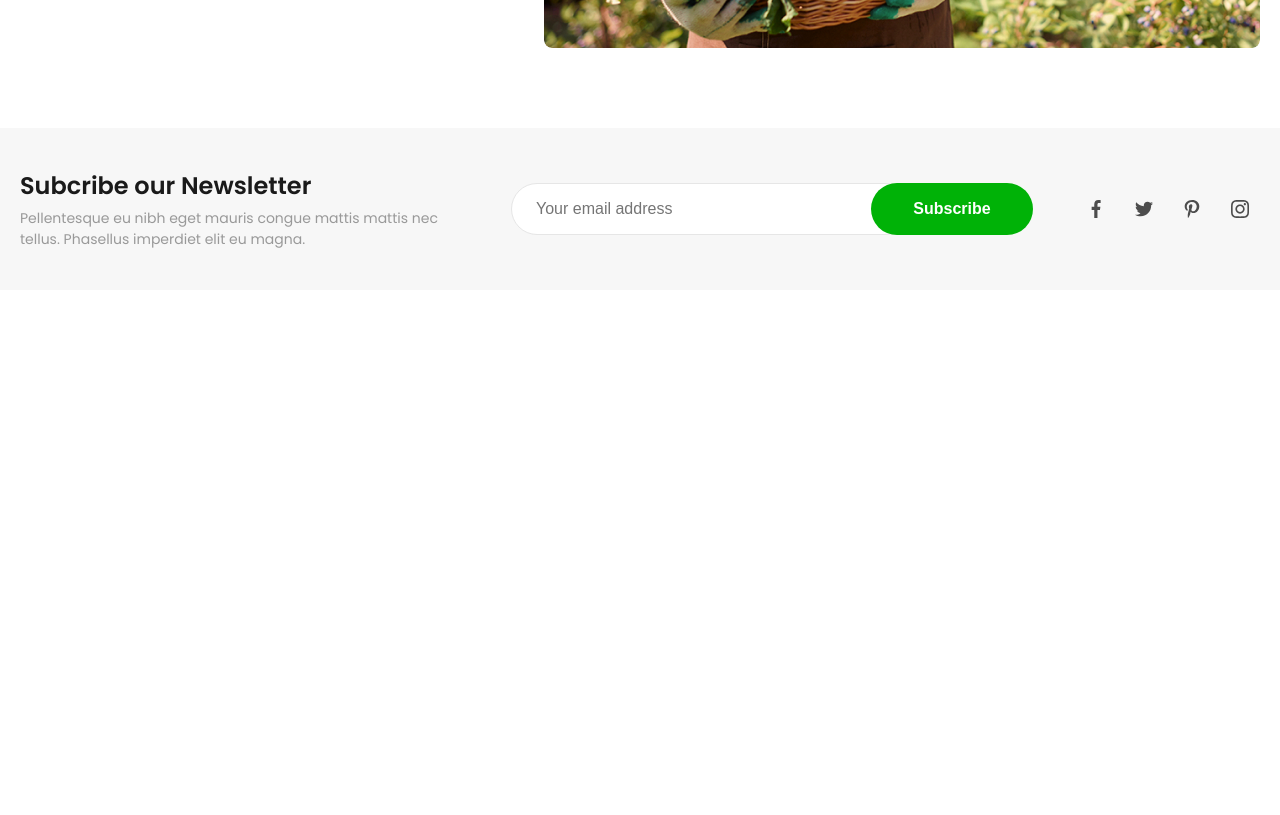
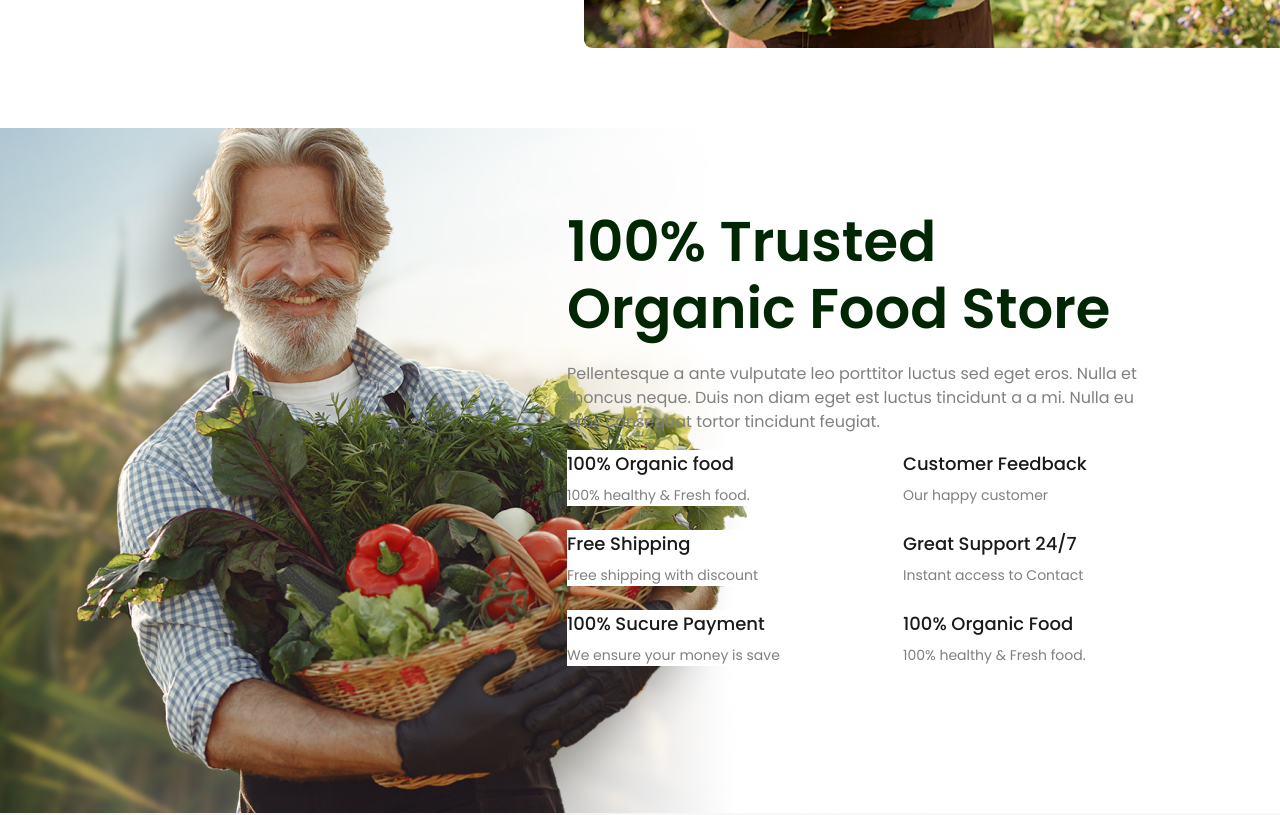
Before and after one commit to nurmuhammad9888/eCommerce, a React (Create React App) app: page /about in a window 1280 px wide. Shown: the part 840-1655 px from the top of the page. Before the commit the page ends 1130 px from the top, so only its background shows below. Built offline with nearby package versions, Linux system fonts and the light colour scheme.

Commit message:
about continuation

```diff
--- a/src/pages/About/About.js
+++ b/src/pages/About/About.js
@@ -1,6 +1,8 @@
 import React from 'react'
 import "./about.css"
 import aboutImg01 from "../../assets/images/aboutimg01.jpg"
+import aboutOrganic from "../../assets/images/aboutimg02.jpg"
+
 export const About = () => {
     return (
         <div className="about">
@@ -13,6 +15,43 @@ export const About = () => {
                     <img className='about-trusted-img' src={aboutImg01} width={716} height={492} alt="humans" />
                 </div>
             </div>
+            <div className="about-organic">
+                <div className="about-organic-img">
+                    <img src={aboutOrganic} alt="humans" />
+                </div>
+                <div className="about-organic-content">
+                    <div className="about-organic-content-text-wrap">
+                        <h3 className="about-organic-title">100% Trusted Organic Food Store</h3>
+                        <p className="about-organic-text">Pellentesque a ante vulputate leo porttitor luctus sed eget eros. Nulla et rhoncus neque. Duis non diam eget est luctus tincidunt a a mi. Nulla eu eros consequat tortor tincidunt feugiat. </p>
+                    </div>
+                    <ul className="about-organic-list">
+                        <li className="about-organic-item">
+                            <h4 className="about-organic-item-title">100% Organic food</h4>
+                            <p className="about-organic-item-text">100% healthy & Fresh food.</p>
+                        </li>
+                        <li className="about-organic-item">
+                            <h4 className="about-organic-item-title">Customer Feedback</h4>
+                            <p className="about-organic-item-text">Our happy customer</p>
+                        </li>
+                        <li className="about-organic-item">
+                            <h4 className="about-organic-item-title">Free Shipping</h4>
+                            <p className="about-organic-item-text">Free shipping with discount</p>
+                        </li>
+                        <li className="about-organic-item">
+                            <h4 className="about-organic-item-title">Great Support 24/7</h4>
+                            <p className="about-organic-item-text">Instant access to Contact</p>
+                        </li>
+                        <li className="about-organic-item">
+                            <h4 className="about-organic-item-title">100% Sucure Payment</h4>
+                            <p className="about-organic-item-text">We ensure your money is save</p>
+                        </li>
+                        <li className="about-organic-item">
+                            <h4 className="about-organic-item-title">100% Organic Food</h4>
+                            <p className="about-organic-item-text">100% healthy & Fresh food.</p>
+                        </li>
+                    </ul>
+                </div>
+            </div>
         </div>
     )
 }
--- a/src/pages/About/about.css
+++ b/src/pages/About/about.css
@@ -28,4 +28,73 @@
     border-radius: 8px;
     width: 716px;
     height: 492px;
+    margin-right: -40px;
 }
+
+.about-organic {
+    display: flex;
+    position: relative;
+}
+.about-organic-img{
+    margin-left: -190px;
+}
+.about-organic-img img {
+    max-width: 1129px;
+    width: 100%;
+    height: 685px;
+}
+.about-organic-content {
+    position: absolute;
+    top: 0;
+    right: 65px;
+    margin-top: 80px;
+}
+.about-organic-content-text-wrap{
+    width: 570px;
+    /* height: 226px; */
+}
+.about-organic-title {
+    margin-bottom: 20px;
+    margin-top: 0;
+    font-weight: 600;
+    font-size: 56px;
+    line-height: 120%;
+    color: var(--gren-gray-scale-900);
+}
+.about-organic-text {
+    margin: 0;
+    font-size: 16px;
+    line-height: 150%;
+    color: var(--gray-scale-gray-–-500);
+}
+.about-organic-list {
+    width: 648px;
+    padding-left: 0;
+    list-style: none;
+    display: flex;
+    flex-wrap: wrap;
+    gap: 24px;
+}
+.about-organic-item {
+    width: 312px;
+    /* height: 72px; */
+    background: var(--gray-scale-white);
+}
+.about-organic-item::before{
+
+}
+.about-organic-item-title {
+    margin: 0;
+    font-weight: 500;
+    font-size: 18px;
+    line-height: 150%;
+    color: var(--gray-scale-gray-–-900);
+}
+.about-organic-item-text {
+    margin-top: 8px;
+    margin-bottom: 0;
+    font-weight: 400;
+    font-size: 14px;
+    line-height: 150%;
+    color: var(--gray-scale-gray-–-500);
+}
```
